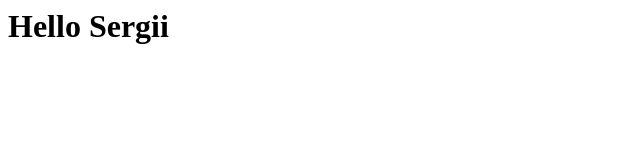
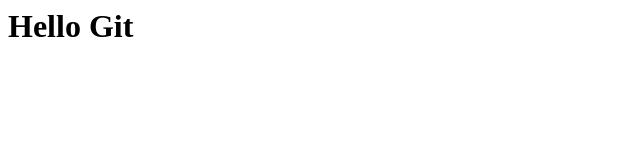
Before and after one commit to sweetgang/git-sample, a plain HTML site: page Index.html in a window 1280 px wide. Shown: the whole page, without its empty margins (0-640 px from the left). Drawn offline with Linux system fonts and the light colour scheme.

Commit message:
Revert "Wrong Commit"
This reverts commit d35e0c7b670baf5e51e72029ae1b44ba920123a5.

```diff
--- a/Index.html
+++ b/Index.html
@@ -1 +1 @@
-<h1>Hello Sergii</h1>
+<h1>Hello Git</h1>
```
